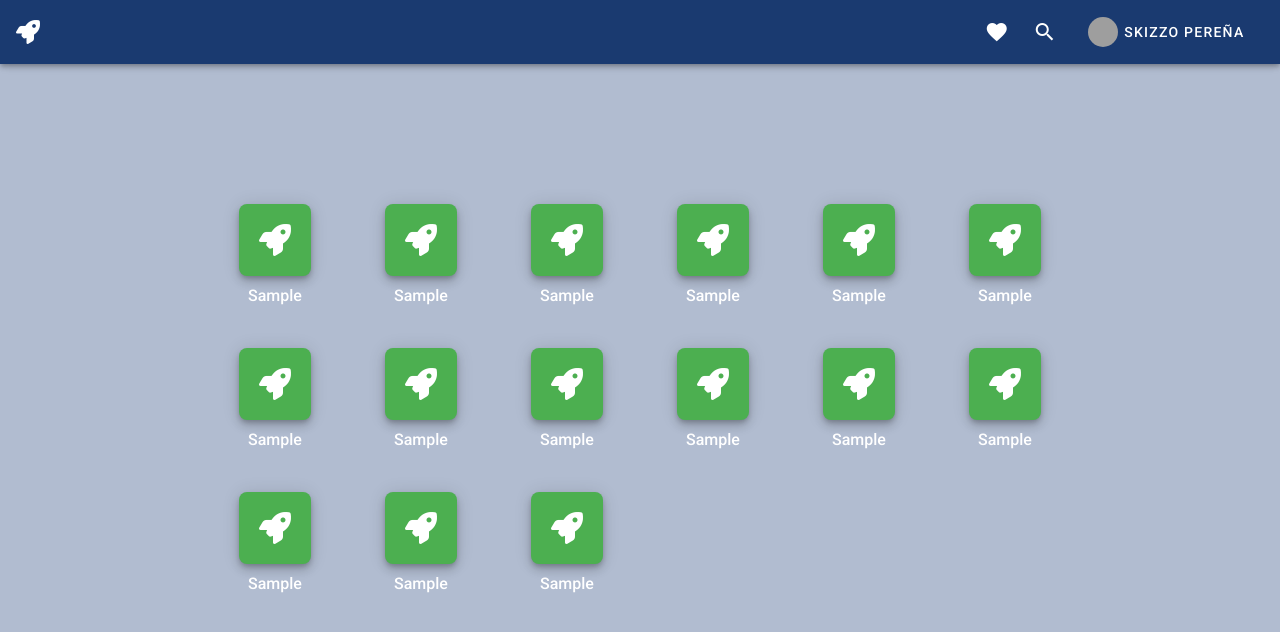
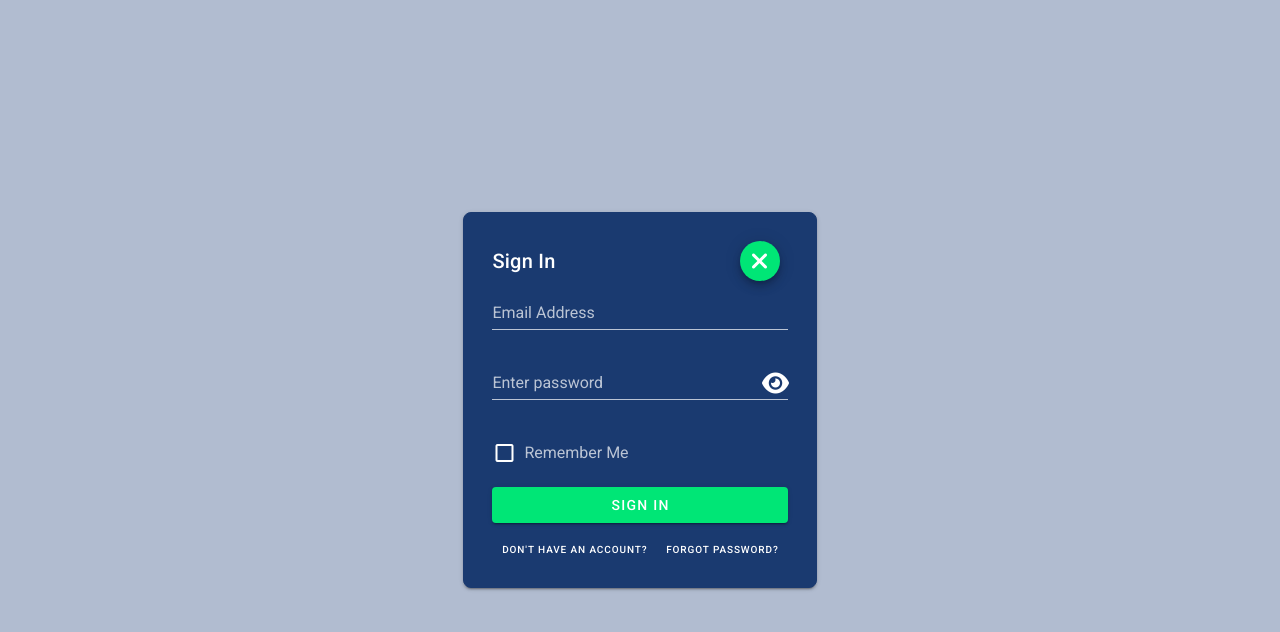
Before and after one commit to ephraimlambarte/epwrld-erp-main, a Vue app: page / in a window 1280 px wide. Shown: the top 632 px of the page. Built offline with nearby package versions, Linux system fonts and the light colour scheme; grey boxes are pictures that could not be loaded.

Commit message:
added vue router for page navigation, added transitions

```diff
--- a/public/index.html
+++ b/public/index.html
@@ -11,9 +11,6 @@
     <link rel="stylesheet" href="https://cdn.jsdelivr.net/npm/@mdi/font@latest/css/materialdesignicons.min.css">
   </head>
   <body>
-    <noscript>
-      <strong>We're sorry but <%= htmlWebpackPlugin.options.title %> doesn't work properly without JavaScript enabled. Please enable it to continue.</strong>
-    </noscript>
     <div id="app"></div>
     <!-- built files will be auto injected -->
   </body>
--- a/src/App.vue
+++ b/src/App.vue
@@ -1,18 +1,15 @@
 <template>
   <v-app>
     <v-main style="background: #b1bcd0">
-        <AppBar />
+        <transition name="fade" mode="out-in"><router-view></router-view></transition>
     </v-main>
   </v-app>
 </template>
 
 <script>
-import AppBar from "./components/AppBar";
 export default {
   name: "App",
   components: {
-
-    AppBar,
   },
 };
 </script>
@@ -21,4 +18,14 @@ export default {
 html {
   overflow-y: auto;
 }
+.fade-enter-active,
+.fade-leave-active {
+  transition: opacity 0.5s ease;
+}
+
+
+.fade-enter,
+.fade-leave-active {
+  opacity: 0;
+}
 </style>
--- a/src/components/AppBar.vue
+++ b/src/components/AppBar.vue
@@ -1,5 +1,4 @@
 <template>
-  <v-container fluid fill-height>
     <v-app-bar color="secondary" dark fixed>
       <v-app-bar-nav-icon> <v-icon>fas fa-rocket</v-icon> </v-app-bar-nav-icon>
       <v-toolbar-title></v-toolbar-title>
@@ -67,12 +66,9 @@
         </v-card>
       </v-menu>
     </v-app-bar>
-    <Landing />
-  </v-container>
 </template>
 
 <script>
-import Landing from "./Landing";
 export default {
   name: "AppBar",
   data: () => ({
@@ -86,7 +82,6 @@ export default {
     },
   },
   components: {
-    Landing,
   },
 };
 </script>
--- a/src/components/Boxes.vue
+++ b/src/components/Boxes.vue
@@ -1,9 +1,11 @@
 <template>
+  <v-container fluid fill-height>
   <v-layout align="end" justify-center align-center>
     <v-card dark color="secondary" class="rounded-lg" outlined tile elevation="2">
       <Forms />
     </v-card>
   </v-layout>
+  </v-container>
 </template>
 
 <script>
--- a/src/components/Landing.vue
+++ b/src/components/Landing.vue
@@ -27,6 +27,8 @@
 
 <script>
 export default {
+    components: {
+    },
 data: () => ({
 
     }),
--- a/src/components/Login.vue
+++ b/src/components/Login.vue
@@ -28,7 +28,7 @@
 
         <v-checkbox v-model="checkbox" label="Remember Me"></v-checkbox>
 
-        <v-btn block color="primary" class="mr-4" @click="validate">
+        <v-btn block to="/MainPage" color="primary" class="mr-4" @click="validate">
           Sign In
         </v-btn>
         <v-row class="mt-4" no-gutters>
@@ -59,8 +59,10 @@ export default {
   methods: {
     validate() {
       this.$refs.form.validate();
+      }
+
     },
-  },
+
 };
 </script>
 
--- /dev/null
+++ b/src/components/MainPage.vue
@@ -0,0 +1,23 @@
+<template>
+  <v-container fluid fill-height>
+      <AppBar />
+      <Landing />
+  </v-container>
+</template>
+
+<script>
+import AppBar from './AppBar.vue'
+import Landing from './Landing.vue'
+
+export default {
+    components: {
+        AppBar, Landing,
+    }
+}
+</script>
+
+<style>
+html {
+  overflow-y: auto;
+}
+</style>
--- a/src/main.js
+++ b/src/main.js
@@ -1,10 +1,21 @@
 import Vue from 'vue'
 import App from './App.vue'
 import vuetify from './plugins/vuetify'
+import VueRouter from 'vue-router'
+import Routes from './routes'
+
+Vue.use(VueRouter);
+
+const router = new VueRouter({
+  routes: Routes,
+  mode:'history'
+})
 
 Vue.config.productionTip = false
 
 new Vue({
+  el: '#app',
   vuetify,
-  render: h => h(App)
+  render: h => h(App),
+  router: router,
 }).$mount('#app')
--- /dev/null
+++ b/src/routes.js
@@ -0,0 +1,7 @@
+import mainPage from './components/MainPage.vue'
+import login from './components/Boxes.vue'
+
+export default [
+    {path: '/mainPage', component: mainPage},
+    {path: '/', component: login},
+]
```
